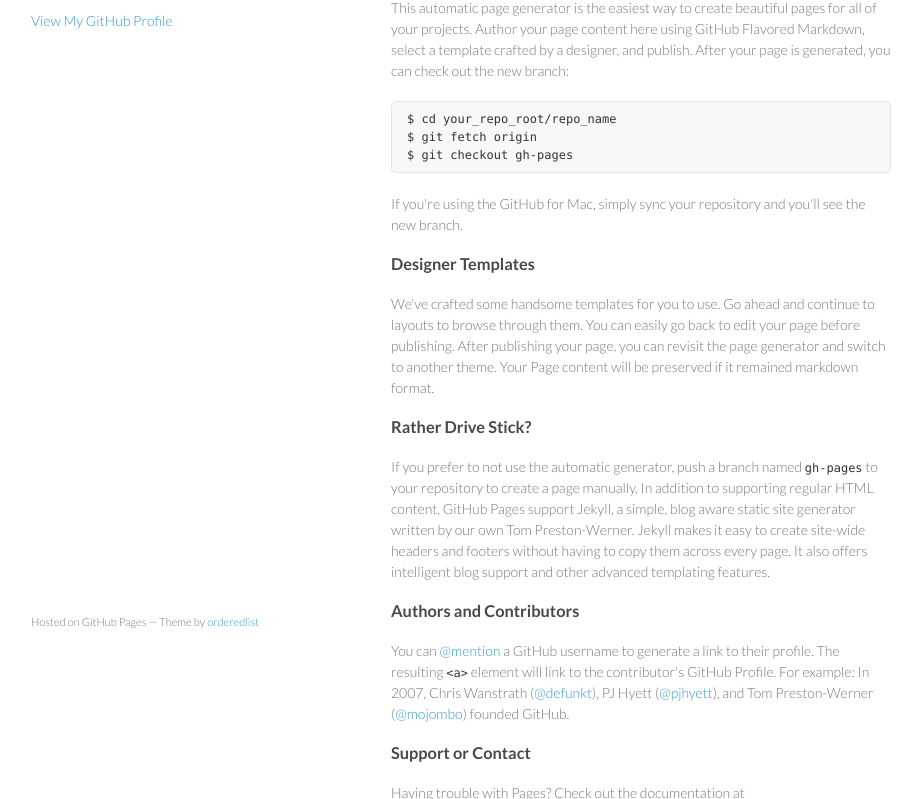
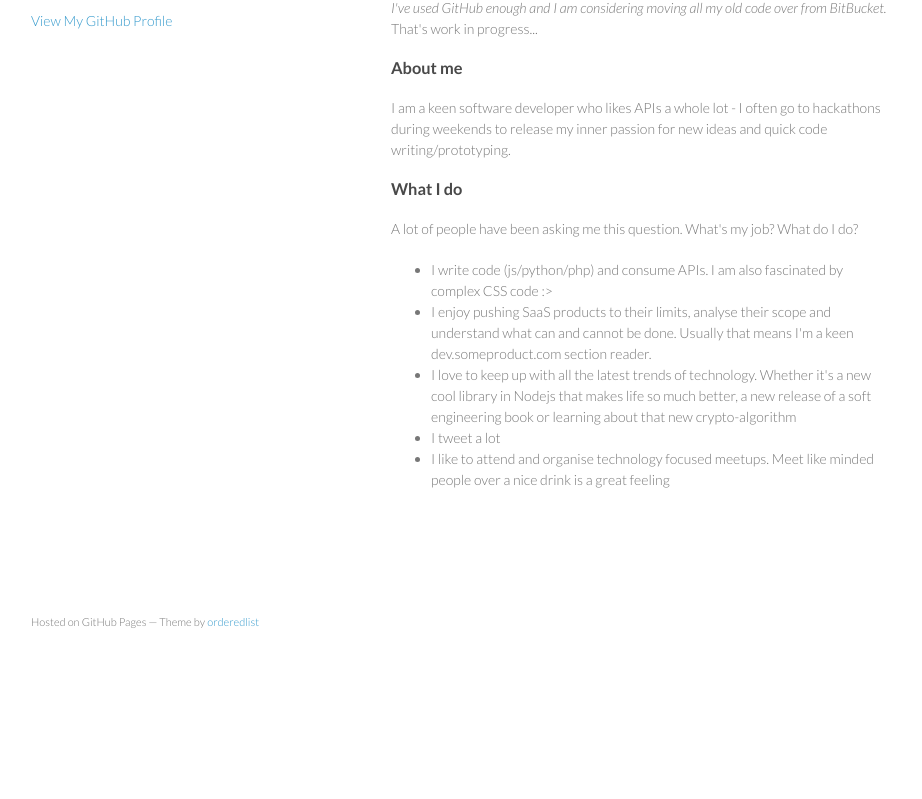
Before and after one commit to orliesaurus/orliesaurus.github.io, a plain HTML site: page index.html in a window 1280 px wide. Shown: the part 99-898 px from the top of the page, without its empty margins (179-1101 px from the left). After the commit the page ends 800 px from the top, so only its background shows below. Drawn offline with Linux system fonts and the light colour scheme.

Commit message:
Replace master branch with page content via GitHub

```diff
--- a/index.html
+++ b/index.html
@@ -24,36 +24,28 @@
       </header>
       <section>
         <h3>
-<a name="welcome-to-canada" class="anchor" href="#welcome-to-canada"><span class="octicon octicon-link"></span></a>Welcome to Canada.</h3>
+<a name="welcome-to-my-github-page" class="anchor" href="#welcome-to-my-github-page"><span class="octicon octicon-link"></span></a>Welcome to my GitHub page.</h3>
 
-<p>This automatic page generator is the easiest way to create beautiful pages for all of your projects. Author your page content here using GitHub Flavored Markdown, select a template crafted by a designer, and publish. After your page is generated, you can check out the new branch:</p>
-
-<pre><code>$ cd your_repo_root/repo_name
-$ git fetch origin
-$ git checkout gh-pages
-</code></pre>
-
-<p>If you're using the GitHub for Mac, simply sync your repository and you'll see the new branch.</p>
+<p><em>I've used GitHub enough and I am considering moving all my old code over from BitBucket.</em>
+That's work in progress...</p>
 
 <h3>
-<a name="designer-templates" class="anchor" href="#designer-templates"><span class="octicon octicon-link"></span></a>Designer Templates</h3>
+<a name="about-me" class="anchor" href="#about-me"><span class="octicon octicon-link"></span></a>About me</h3>
 
-<p>We've crafted some handsome templates for you to use. Go ahead and continue to layouts to browse through them. You can easily go back to edit your page before publishing. After publishing your page, you can revisit the page generator and switch to another theme. Your Page content will be preserved if it remained markdown format.</p>
+<p>I am a keen software developer who likes APIs a whole lot -  I often go to hackathons during weekends to release my inner passion for new ideas and quick code writing/prototyping.</p>
 
 <h3>
-<a name="rather-drive-stick" class="anchor" href="#rather-drive-stick"><span class="octicon octicon-link"></span></a>Rather Drive Stick?</h3>
+<a name="what-i-do" class="anchor" href="#what-i-do"><span class="octicon octicon-link"></span></a>What I do</h3>
 
-<p>If you prefer to not use the automatic generator, push a branch named <code>gh-pages</code> to your repository to create a page manually. In addition to supporting regular HTML content, GitHub Pages support Jekyll, a simple, blog aware static site generator written by our own Tom Preston-Werner. Jekyll makes it easy to create site-wide headers and footers without having to copy them across every page. It also offers intelligent blog support and other advanced templating features.</p>
+<p>A lot of people have been asking me this question. What's my job? What do I do? </p>
 
-<h3>
-<a name="authors-and-contributors" class="anchor" href="#authors-and-contributors"><span class="octicon octicon-link"></span></a>Authors and Contributors</h3>
-
-<p>You can <a href="https://github.com/blog/821" class="user-mention">@mention</a> a GitHub username to generate a link to their profile. The resulting <code>&lt;a&gt;</code> element will link to the contributor's GitHub Profile. For example: In 2007, Chris Wanstrath (<a href="https://github.com/defunkt" class="user-mention">@defunkt</a>), PJ Hyett (<a href="https://github.com/pjhyett" class="user-mention">@pjhyett</a>), and Tom Preston-Werner (<a href="https://github.com/mojombo" class="user-mention">@mojombo</a>) founded GitHub.</p>
-
-<h3>
-<a name="support-or-contact" class="anchor" href="#support-or-contact"><span class="octicon octicon-link"></span></a>Support or Contact</h3>
-
-<p>Having trouble with Pages? Check out the documentation at <a href="http://help.github.com/pages">http://help.github.com/pages</a> or contact <a href="mailto:support@github.com">support@github.com</a> and we’ll help you sort it out.</p>
+<ul>
+<li>I write code (js/python/php) and consume APIs. I am also fascinated by complex CSS code :&gt;</li>
+<li>I enjoy pushing SaaS products to their limits, analyse their scope and understand what can and cannot be done. Usually that means I'm a keen dev.someproduct.com section reader.</li>
+<li>I love to keep up with all the latest trends of technology. Whether it's a new cool library in Nodejs that makes life so much better, a new release of a soft engineering book or learning about that new crypto-algorithm</li>
+<li>I tweet a lot</li>
+<li>I like to attend and organise technology focused meetups. Meet like minded people over a nice drink is a great feeling</li>
+</ul>
       </section>
       <footer>
         <p><small>Hosted on GitHub Pages &mdash; Theme by <a href="https://github.com/orderedlist">orderedlist</a></small></p>
```
Also changed, not shown: params.json (+1 -1 lines).
